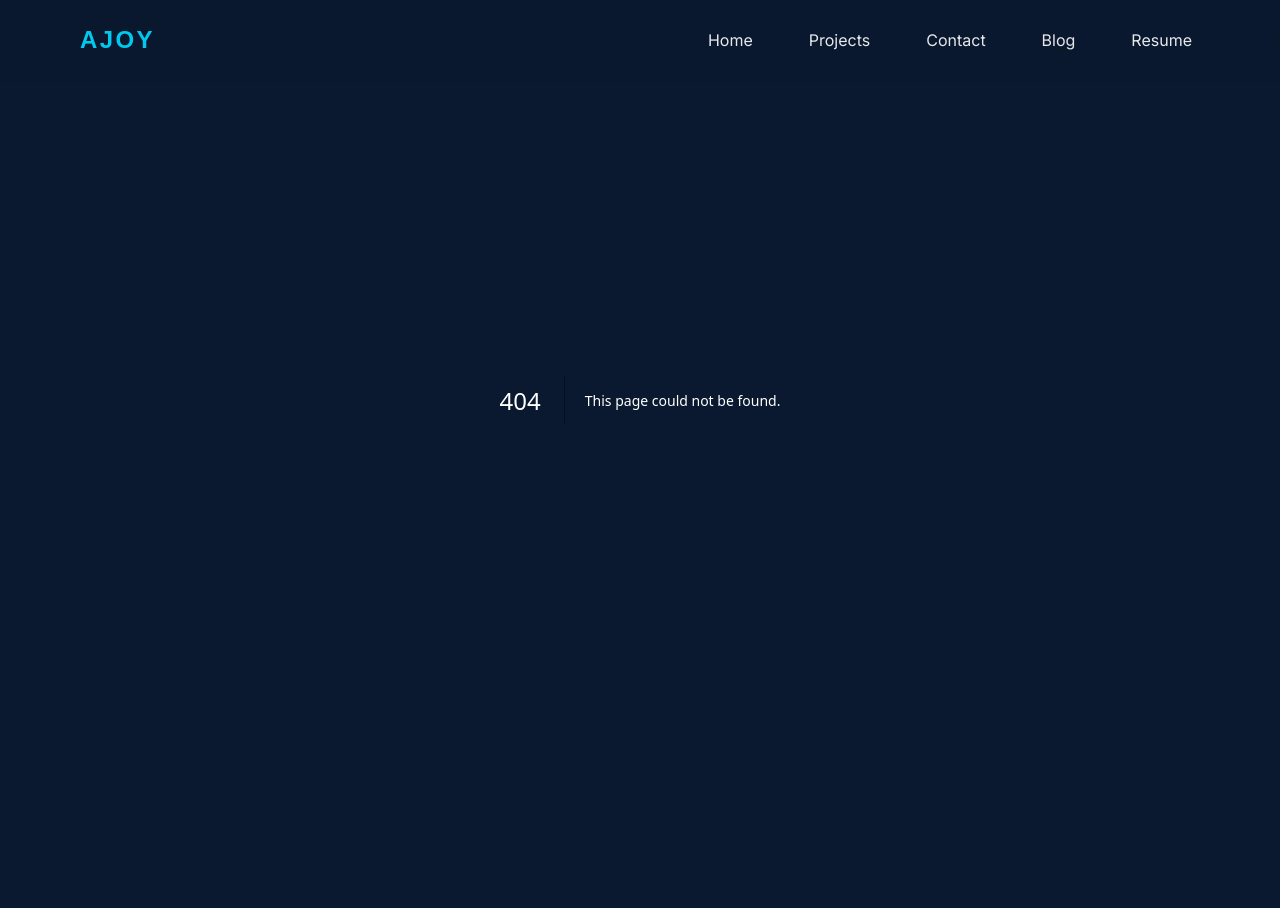
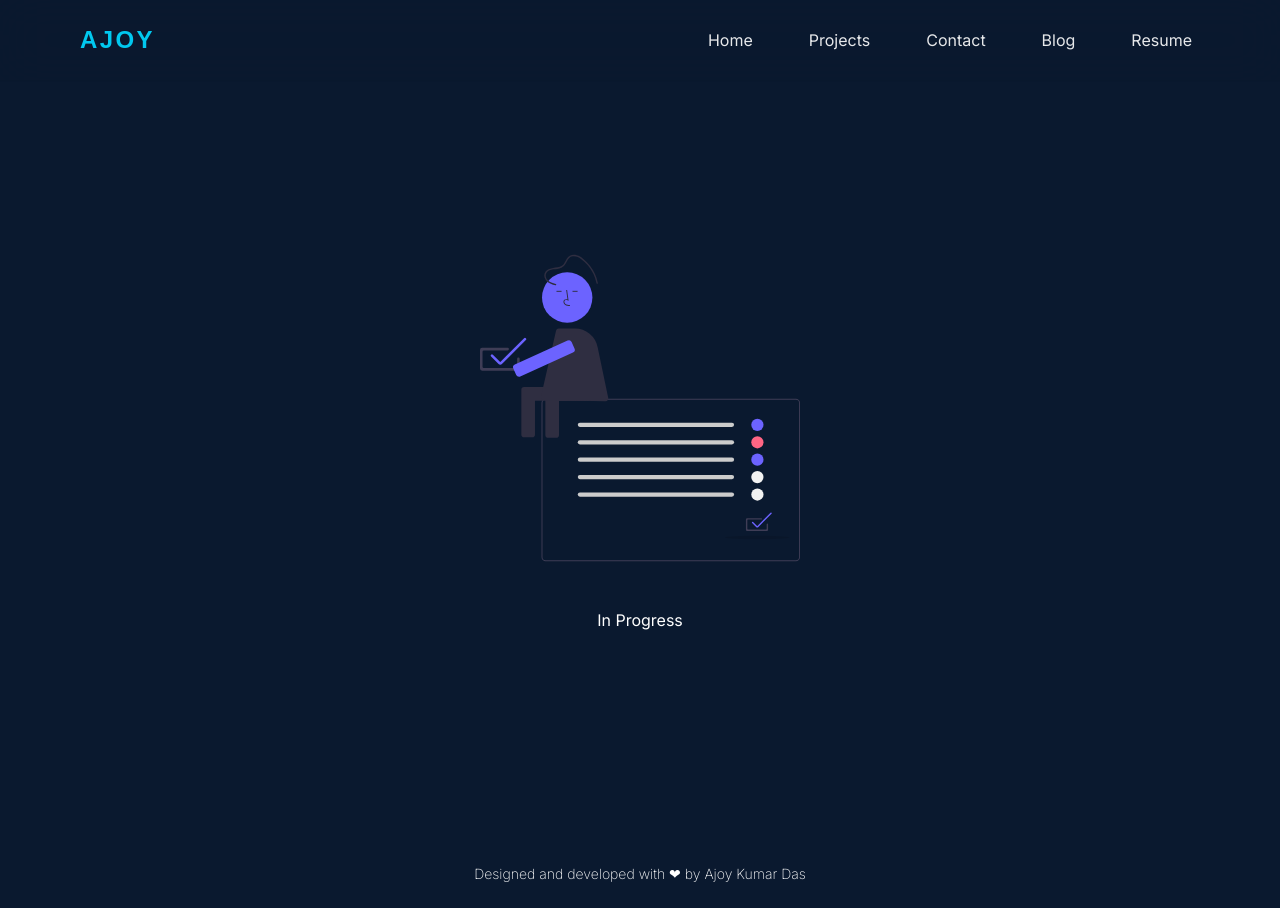
Before and after one commit to ajoykumardas12/portfolio23, a Next.js app: page /blog in a window 1280 px wide. Before the commit this address had no page. Before the commit the page ends 800 px from the top, so only its background shows below. Built offline with nearby package versions, Linux system fonts and the light colour scheme; a web font is replaced by a local one.

Commit message:
add main tag to layout, add blog in progress page

```diff
--- /dev/null
+++ b/app/blog/page.tsx
@@ -0,0 +1,10 @@
+import ProgressIllustration from "../components/illustrations/ProgressIllustration";
+
+export default function Blog() {
+  return (
+    <div className="min-h-[calc(100vh-5rem)] mt-20 flex flex-col items-center justify-center">
+      <ProgressIllustration iconClass="w-80 h-80 mb-10" />
+      In Progress
+    </div>
+  );
+}
--- /dev/null
+++ b/app/components/illustrations/ProgressIllustration.tsx
@@ -0,0 +1,130 @@
+import { IllustrationsProps } from "@/app/types";
+
+function ProgressIllustration({ iconClass }: IllustrationsProps) {
+  return (
+    <svg
+      xmlns="http://www.w3.org/2000/svg"
+      data-name="Layer 1"
+      width="679.6657"
+      height="650.59919"
+      viewBox="0 0 679.6657 650.59919"
+      xmlnsXlink="http://www.w3.org/1999/xlink"
+      className={`${iconClass}`}
+    >
+      <path
+        d="M930.83285,775.2996h-531a9.01016,9.01016,0,0,1-9-9v-327a9.01016,9.01016,0,0,1,9-9h531a9.01016,9.01016,0,0,1,9,9v327A9.01016,9.01016,0,0,1,930.83285,775.2996Zm-531-343a7.00818,7.00818,0,0,0-7,7v327a7.00818,7.00818,0,0,0,7,7h531a7.00818,7.00818,0,0,0,7-7v-327a7.00818,7.00818,0,0,0-7-7Z"
+        transform="translate(-260.16715 -124.7004)"
+        fill="#3f3d56"
+      />
+      <path
+        d="M869.5,711h-42a2.50263,2.50263,0,0,1-2.5-2.5v-22a2.50263,2.50263,0,0,1,2.5-2.5h30.25a1.5,1.5,0,0,1,0,3H829.5a1.50164,1.50164,0,0,0-1.5,1.5v18a1.50164,1.50164,0,0,0,1.5,1.5h38a1.50164,1.50164,0,0,0,1.5-1.5v-9.53516a1.5,1.5,0,0,1,3,0V708.5A2.50263,2.50263,0,0,1,869.5,711Z"
+        transform="translate(-260.16715 -124.7004)"
+        fill="#3f3d56"
+      />
+      <path
+        d="M795.33285,490.2996h-323a4.5,4.5,0,0,1,0-9h323a4.5,4.5,0,0,1,0,9Z"
+        transform="translate(-260.16715 -124.7004)"
+        fill="#ccc"
+      />
+      <path
+        d="M795.33285,527.2996h-323a4.5,4.5,0,0,1,0-9h323a4.5,4.5,0,0,1,0,9Z"
+        transform="translate(-260.16715 -124.7004)"
+        fill="#ccc"
+      />
+      <path
+        d="M795.33285,564.2996h-323a4.5,4.5,0,0,1,0-9h323a4.5,4.5,0,0,1,0,9Z"
+        transform="translate(-260.16715 -124.7004)"
+        fill="#ccc"
+      />
+      <path
+        d="M795.33285,601.2996h-323a4.5,4.5,0,0,1,0-9h323a4.5,4.5,0,0,1,0,9Z"
+        transform="translate(-260.16715 -124.7004)"
+        fill="#ccc"
+      />
+      <path
+        d="M795.33285,638.2996h-323a4.5,4.5,0,0,1,0-9h323a4.5,4.5,0,0,1,0,9Z"
+        transform="translate(-260.16715 -124.7004)"
+        fill="#ccc"
+      />
+      <circle cx="589.16558" cy="361.09885" r="13" fill="#6c63ff" />
+      <circle cx="589.16558" cy="398.09885" r="13" fill="#ff6584" />
+      <circle cx="589.16558" cy="435.09885" r="13" fill="#6c63ff" />
+      <circle cx="589.16558" cy="472.09885" r="13" fill="#f2f2f2" />
+      <circle cx="589.16558" cy="509.09885" r="13" fill="#f2f2f2" />
+      <path
+        d="M849,703.957a2.79654,2.79654,0,0,1-1.98389-.82031l-8.86963-8.86914a1.50065,1.50065,0,0,1,0-2.1211,1.53688,1.53688,0,0,1,2.12159,0l8.37841,8.37891a.51022.51022,0,0,0,.70655,0l27.87988-27.87891a1.53626,1.53626,0,0,1,2.12109,0,1.5,1.5,0,0,1-.00048,2.1211l-28.36914,28.36914A2.79849,2.79849,0,0,1,849,703.957Z"
+        transform="translate(-260.16715 -124.7004)"
+        fill="#6c63ff"
+      />
+      <ellipse
+        cx="588.83322"
+        cy="600.29925"
+        rx="69"
+        ry="4"
+        opacity="0.1"
+        style={{ isolation: "isolate" }}
+      />
+      <path
+        d="M339.92,370.62143H264.64765a4.48521,4.48521,0,0,1-4.4805-4.48049V326.71257a4.48521,4.48521,0,0,1,4.4805-4.48049h54.214a2.6883,2.6883,0,1,1,0,5.37659H268.232a2.69123,2.69123,0,0,0-2.68829,2.6883v32.25957a2.69123,2.69123,0,0,0,2.68829,2.6883h68.10355a2.69123,2.69123,0,0,0,2.68829-2.6883V345.46765a2.6883,2.6883,0,0,1,5.3766,0v20.67329A4.48521,4.48521,0,0,1,339.92,370.62143Z"
+        transform="translate(-260.16715 -124.7004)"
+        fill="#3f3d56"
+      />
+      <path
+        d="M303.17991,357.999a5.01186,5.01186,0,0,1-3.55551-1.47017l-15.89614-15.89526a2.68944,2.68944,0,0,1,0-3.80142,2.75438,2.75438,0,0,1,3.8023,0l15.01578,15.01667a.91441.91441,0,0,0,1.26627,0l49.96628-49.96454a2.75328,2.75328,0,0,1,3.80142,0,2.68836,2.68836,0,0,1-.00087,3.80142l-50.84313,50.84313A5.01539,5.01539,0,0,1,303.17991,357.999Z"
+        transform="translate(-260.16715 -124.7004)"
+        fill="#6c63ff"
+      />
+      <rect
+        x="398.95576"
+        y="406.3381"
+        width="99"
+        height="29"
+        rx="4"
+        transform="translate(636.74438 716.9758) rotate(-180)"
+        fill="#2f2e41"
+      />
+      <path
+        d="M491.95577,405.33817h-138a5.99983,5.99983,0,0,0-6,6v95a6.00014,6.00014,0,0,0,6,6h17a6.00014,6.00014,0,0,0,6-6v-72h22v73a6.00014,6.00014,0,0,0,6,6h17a6.00014,6.00014,0,0,0,6-6v-73h64a6.00014,6.00014,0,0,0,6-6v-17A5.99983,5.99983,0,0,0,491.95577,405.33817Z"
+        transform="translate(-260.16715 -124.7004)"
+        fill="#2f2e41"
+      />
+      <path
+        d="M526.595,435.8983l-131.15172-2.76109a6,6,0,0,1-5.72306-7.33474L421.65248,286.002a6,6,0,0,1,5.84935-4.66393h34.34058A49.15467,49.15467,0,0,1,509.95605,320.43l22.63811,108.24129A6,6,0,0,1,526.595,435.8983Z"
+        transform="translate(-260.16715 -124.7004)"
+        fill="#2f2e41"
+      />
+      <circle cx="185.20828" cy="90.65388" r="53.51916" fill="#6c63ff" />
+      <path
+        d="M421.09526,186.53764c-6.2466-1.47341-12.99094-3.45575-17.4464-8.37388-3.79285-4.18673-5.57176-10.64807-2.21078-15.61164,3.069-4.53237,9.12254-6.19536,14.21769-7.04528,5.92227-.98789,12.00846-1.13216,17.56578-3.65269a18.17383,18.17383,0,0,0,6.93172-5.49957,47.27188,47.27188,0,0,0,4.386-7.54814,27.52679,27.52679,0,0,1,4.60234-7.06891,13.9316,13.9316,0,0,1,7.89442-3.85439c6.70456-1.019,13.06965,2.07943,18.34511,5.92718a79.66343,79.66343,0,0,1,13.80488,13.09993,86.63333,86.63333,0,0,1,18.47578,38.152c.39,1.88951,3.28239,1.08984,2.89284-.79752a89.46191,89.46191,0,0,0-16.86856-36.52353A86.52793,86.52793,0,0,0,479.579,133.28459c-5.43616-4.37922-11.71258-8.19574-18.86256-8.55739a19.43748,19.43748,0,0,0-9.58882,1.904,17.44612,17.44612,0,0,0-6.68162,6.22286c-3.36885,5.1093-4.994,11.71166-10.4291,15.16778-5.50526,3.50075-12.39816,3.53523-18.64323,4.5093-5.55466.86639-11.73875,2.69613-15.49907,7.157-4.15942,4.93428-4.003,11.65832-.89623,17.10023,3.45194,6.04659,9.86553,9.34642,16.30636,11.31371,1.654.50521,3.33012.93142,5.013,1.32838,1.87753.44286,2.67881-2.44909.79752-2.89284Z"
+        transform="translate(-260.16715 -124.7004)"
+        fill="#2f2e41"
+      />
+      <path
+        d="M451.158,233.22342c-3.30712-.09277-7.42236-.208-10.59033-2.52246a8.13215,8.13215,0,0,1-3.1997-6.07324,5.471,5.471,0,0,1,1.86035-4.49219c1.65478-1.39941,4.07226-1.72851,6.67822-.96093L443.20736,199.448l1.98145-.27148,3.17334,23.19043-1.65479-.75879c-1.91943-.88086-4.55176-1.32715-6.188.05469a3.51331,3.51331,0,0,0-1.15283,2.89453,6.14748,6.14748,0,0,0,2.38086,4.52832c2.46533,1.80078,5.74561,2.03418,9.46631,2.13769Z"
+        transform="translate(-260.16715 -124.7004)"
+        fill="#2f2e41"
+      />
+      <rect
+        x="162.46941"
+        y="76.4488"
+        width="10.77148"
+        height="2"
+        fill="#2f2e41"
+      />
+      <rect
+        x="196.46941"
+        y="76.4488"
+        width="10.77148"
+        height="2"
+        fill="#2f2e41"
+      />
+      <path
+        d="M343.00521,383.57206a6.50835,6.50835,0,0,1-5.9248-3.80469l-6.11914-13.43164a6.4995,6.4995,0,0,1,3.2207-8.60938l111.94482-50.999a6.50821,6.50821,0,0,1,8.60987,3.2207l6.11914,13.43164a6.50876,6.50876,0,0,1-3.22022,8.61036l-111.94531,50.998A6.46753,6.46753,0,0,1,343.00521,383.57206Z"
+        transform="translate(-260.16715 -124.7004)"
+        fill="#6c63ff"
+      />
+    </svg>
+  );
+}
+
+export default ProgressIllustration;
--- a/app/layout.tsx
+++ b/app/layout.tsx
@@ -1,3 +1,4 @@
+import Footer from "./components/Footer";
 import Header from "./components/Header";
 import "./globals.css";
 import { Inter } from "next/font/google";
@@ -18,7 +19,10 @@ export default function RootLayout({
     <html lang="en" className="scroll-smooth">
       <body className={`${inter.className} min-h-screen bg-darkest text-white`}>
         <Header />
-        {children}
+        <main className="flex flex-col items-center justify-between">
+          {children}
+        </main>
+        <Footer />
       </body>
     </html>
   );
--- a/app/page.tsx
+++ b/app/page.tsx
@@ -6,12 +6,11 @@ import Footer from "./components/Footer";
 
 export default function Home() {
   return (
-    <main className="flex flex-col items-center justify-between">
+    <>
       <Hero />
       <Skills />
       <Projects />
       <Contact />
-      <Footer />
-    </main>
+    </>
   );
 }
--- a/app/types/index.ts
+++ b/app/types/index.ts
@@ -10,3 +10,7 @@ export interface ProjectType {
 export interface IconProps {
   iconClass: string;
 }
+
+export interface IllustrationsProps {
+  iconClass: string;
+}
```
